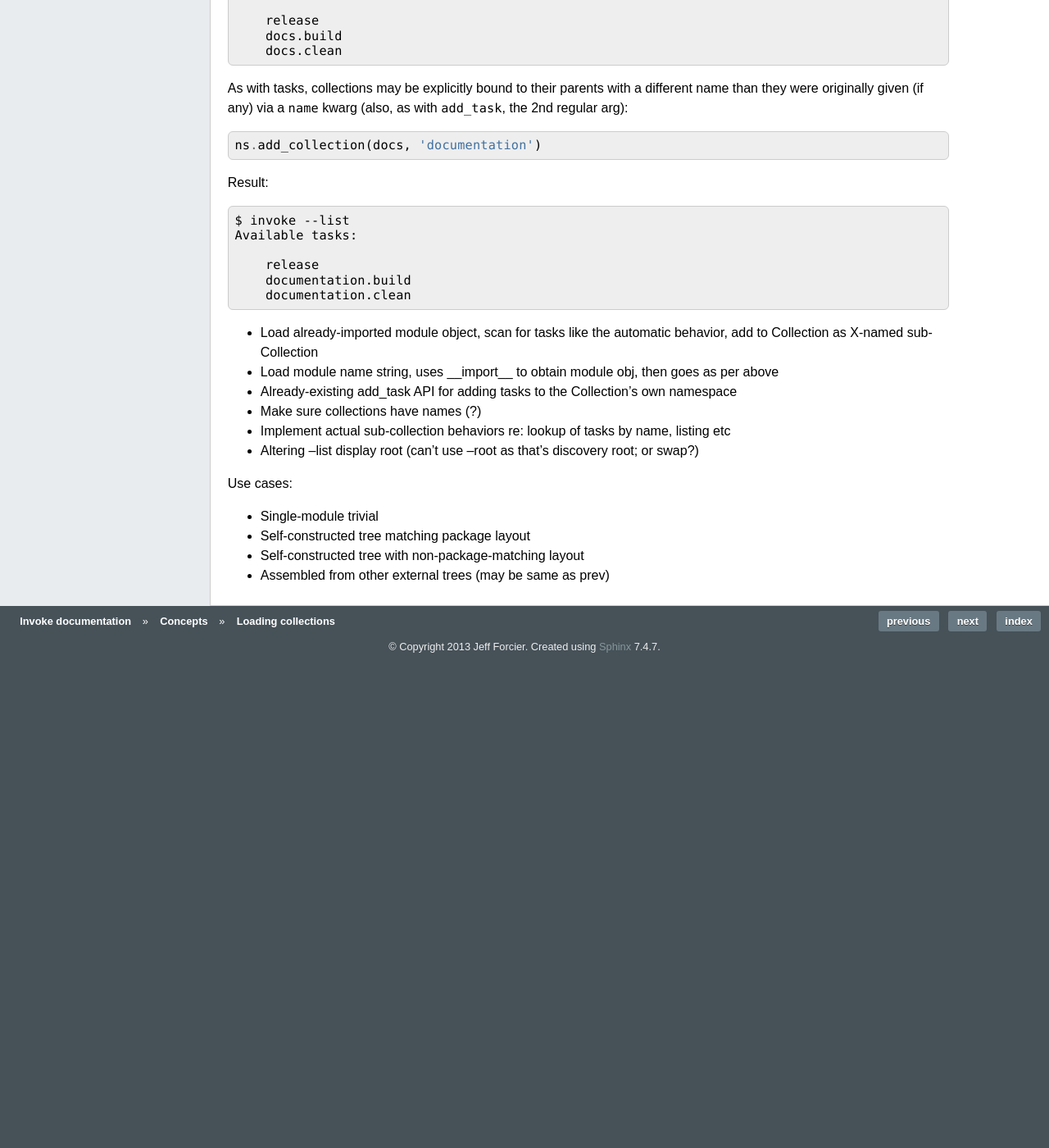
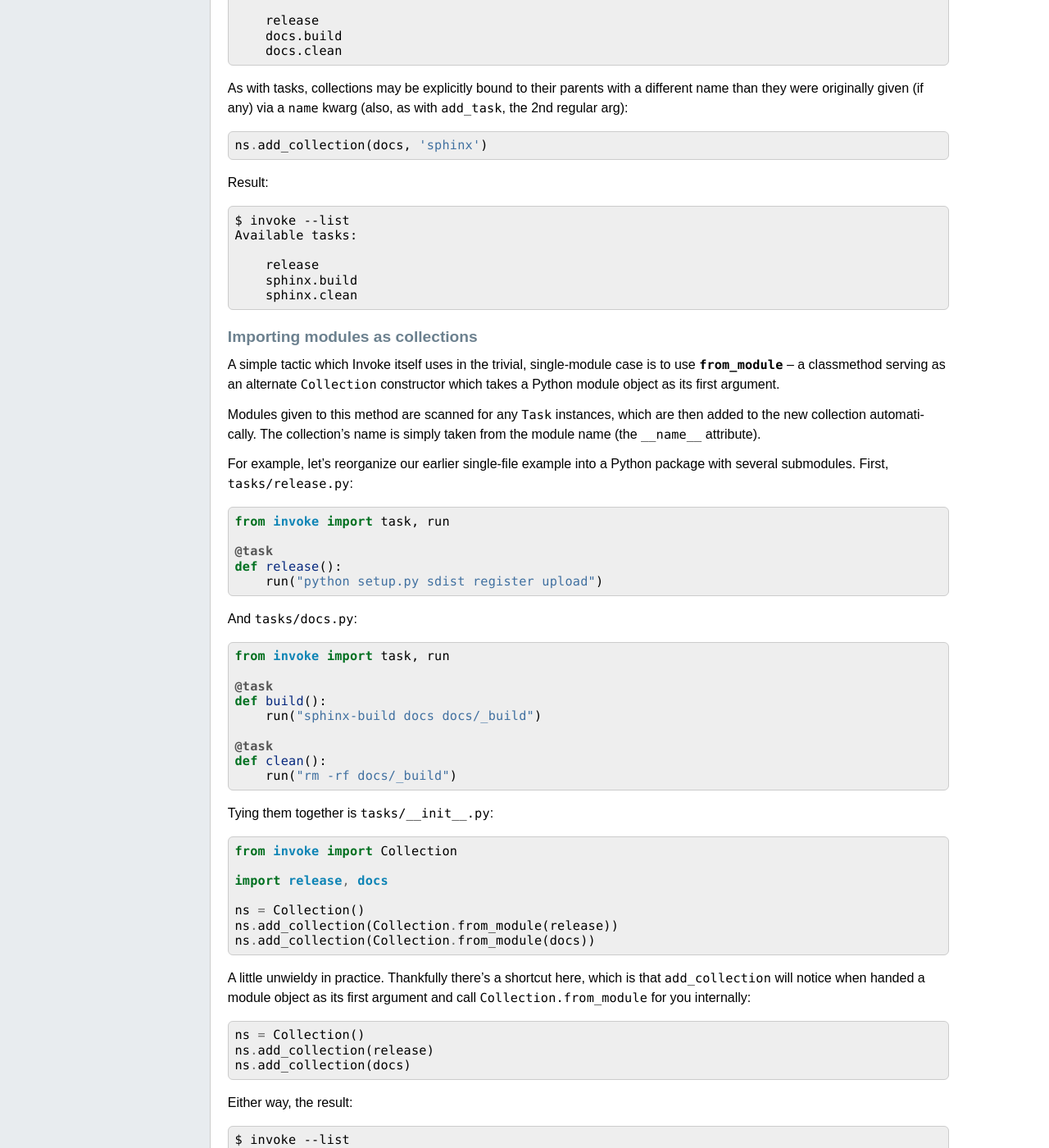
Before and after one commit to pyinvoke/invoke, a Sphinx documentation site: the page built from docs/concepts/loading.rst, in a window 1280 px wide and 1400 px high, scrolled down 3384 px. Shown: the whole window at 82% size. Built offline with Sphinx 7.4.7, drawn with Linux system fonts in a browser that asks for light colours; before the commit the page ends 4207 px from its top, so only the background shows below that; some of the changed text lies outside the part shown.

Commit message:
Yet moar namespace docs

```diff
--- a/docs/concepts/loading.rst
+++ b/docs/concepts/loading.rst
@@ -194,7 +194,7 @@
 different name than they were originally given (if any) via a ``name`` kwarg
 (also, as with ``add_task``, the 2nd regular arg)::
 
-    ns.add_collection(docs, 'documentation')
+    ns.add_collection(docs, 'sphinx')
 
 Result::
 
@@ -202,19 +202,142 @@
     Available tasks:
 
         release
-        documentation.build
-        documentation.clean
+        sphinx.build
+        sphinx.clean
 
-* Load already-imported module object, scan for tasks like the automatic
-  behavior, add to Collection as X-named sub-Collection
-* Load module name string, uses __import__ to obtain module obj, then goes as per above
-* Already-existing add_task API for adding tasks to the Collection's own
-  namespace
-* Make sure collections have names (?)
-* Implement actual sub-collection behaviors re: lookup of tasks by name,
-  listing etc
-* Altering --list display root (can't use --root as that's discovery root; or
-  swap?)
+Importing modules as collections
+--------------------------------
+
+A simple tactic which Invoke itself uses in the trivial, single-module
+case is to use `~invoke.collection.Collection.from_module` -- a classmethod
+serving as an alternate ``Collection`` constructor which takes a Python module
+object as its first argument.
+
+Modules given to this method are scanned for any ``Task`` instances, which are
+then added to the new collection automatically.  The collection's name is
+simply taken from the module name (the ``__name__`` attribute).
+
+For example, let's reorganize our earlier single-file example into a Python
+package with several submodules. First, ``tasks/release.py``::
+
+    from invoke import task, run
+
+    @task
+    def release():
+        run("python setup.py sdist register upload")
+
+And ``tasks/docs.py``::
+
+    from invoke import task, run
+
+    @task
+    def build():
+        run("sphinx-build docs docs/_build")
+
+    @task
+    def clean():
+        run("rm -rf docs/_build")
+
+Tying them together is ``tasks/__init__.py``::
+
+    from invoke import Collection
+
+    import release, docs
+
+    ns = Collection()
+    ns.add_collection(Collection.from_module(release))
+    ns.add_collection(Collection.from_module(docs))
+
+A little unwieldy in practice. Thankfully there's a shortcut here, which is
+that ``add_collection`` will notice when handed a module object as its first
+argument and call ``Collection.from_module`` for you internally::
+
+    ns = Collection()
+    ns.add_collection(release)
+    ns.add_collection(docs)
+
+Either way, the result::
+
+    $ invoke --list
+    Available tasks:
+
+        release.release
+        docs.build
+        docs.clean
+
+Mix and match
+-------------
+
+You're not limited to the specific tactics shown above -- now that you know
+the basic tools of ``add_task`` and ``add_collection``, use whatever approach
+best fits your needs.
+
+For example, let's say you wanted to keep things organized into submodules, but
+wanted to "promote" ``release.release`` back to the top level for convenience's
+sake. Just because it's in a module doesn't mean we must use ``add_collection``
+-- simply import the task itself and use ``add_task`` directly::
+
+    from invoke import Collection
+
+    import docs
+    from release import release
+
+    ns = Collection()
+    ns.add_collection(docs)
+    ns.add_task(release)
+
+Result::
+
+    $ invoke --list
+    Available tasks:
+
+        release
+        docs.build
+        docs.clean
+
+More shortcuts
+--------------
+
+Finally, you can even skip ``add_collection`` and ``add_task`` if your needs
+are simple enough -- `~invoke.collection.Collection`'s constructor will take
+unknown arguments and build the namespace from their values as
+appropriate::
+
+    from invoke import Collection
+
+    import docs, release
+
+    ns = Collection(release.release, docs)
+
+Notice how we gave both a task object (``release.release``) and a module
+containing tasks (``docs``). The result is identical to the above::
+
+    $ invoke --list
+    Available tasks:
+
+        release
+        docs.build
+        docs.clean
+
+If given as keyword arguments, the keywords act like the ``name`` arguments do
+in the ``add_*`` methods. Naturally, both can be mixed together as well::
+
+    ns = Collection(docs, deploy=release.release)
+
+Result::
+
+    $ invoke --list
+    Available tasks:
+
+        deploy
+        docs.build
+        docs.clean
+
+.. note::
+    You can still name these ``Collection`` objects with a leading string
+    argument if desired, which can be handy when building sub-collections.
+
+
 
 Use cases:
 
```
